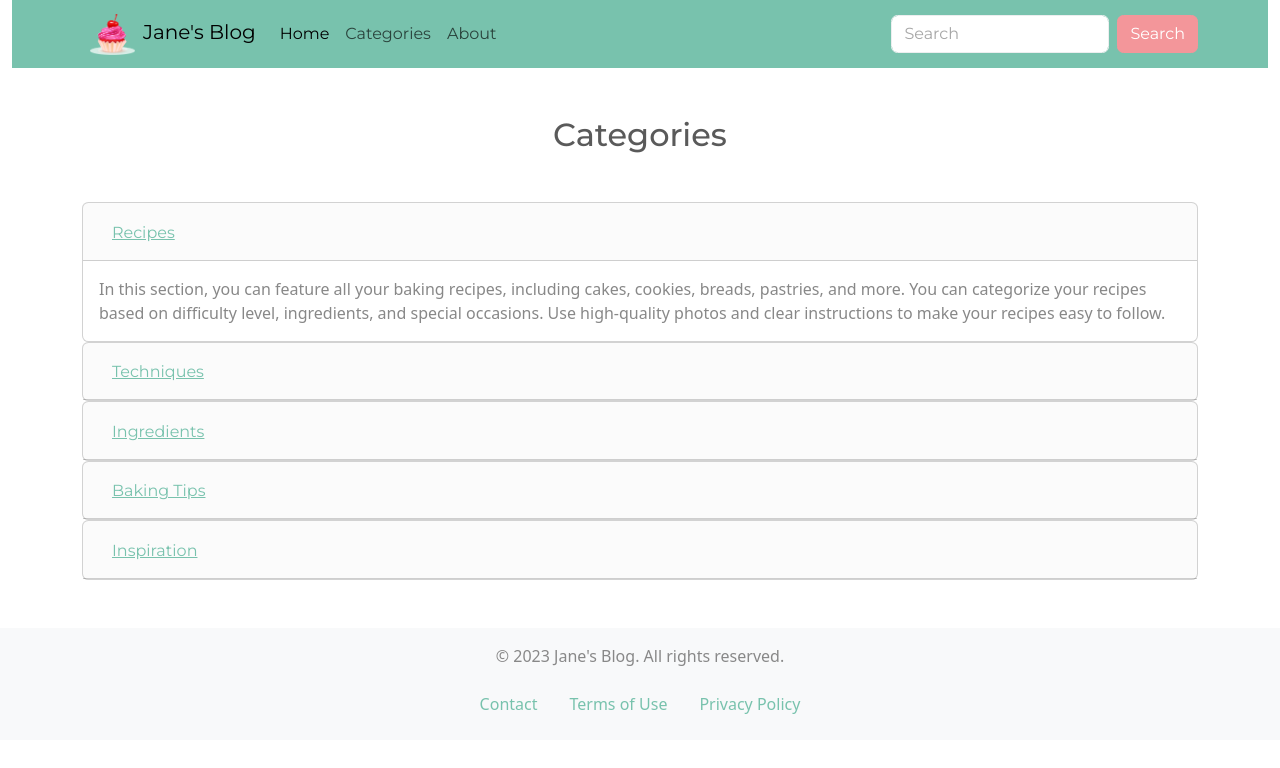
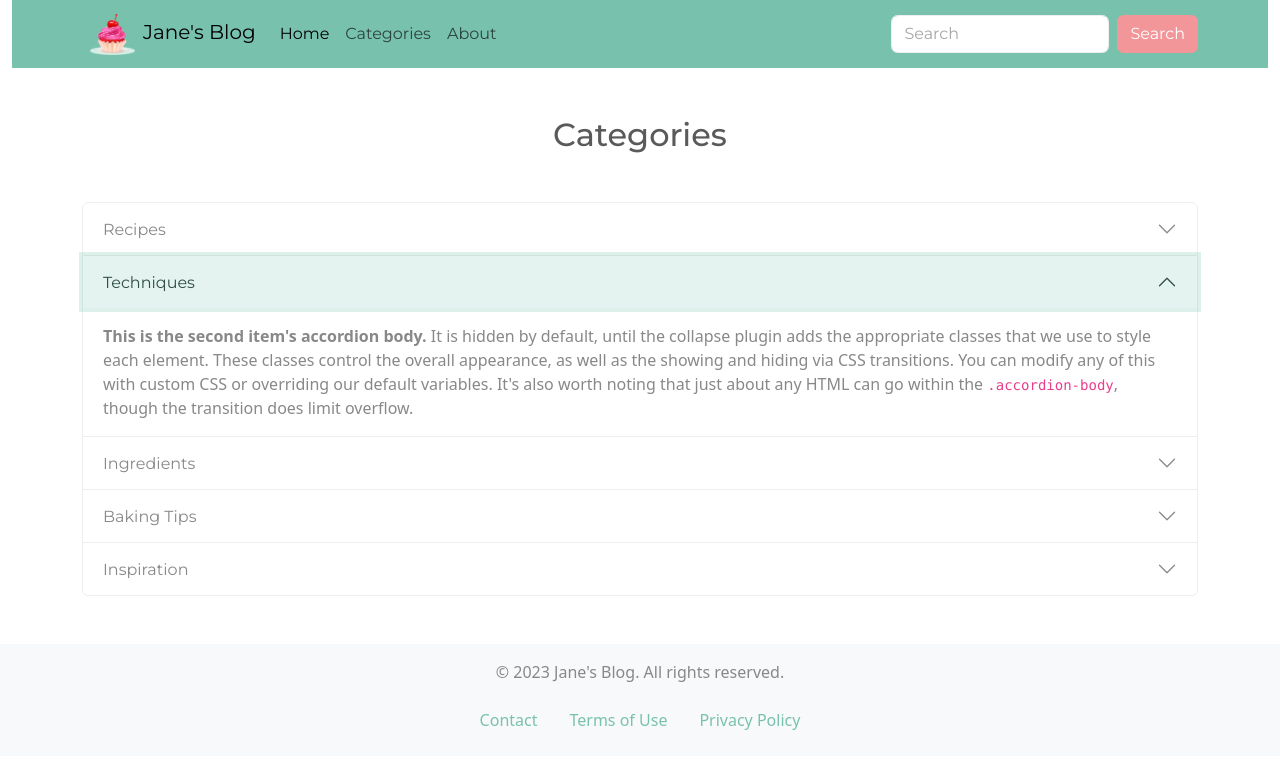
Before and after one commit to maryjanesalem/kodego-my_blog_app, a React (Create React App) app: page /categories in a window 1280 px wide. Both pictures are taken after a click on the button "Techniques". Shown: the top 768 px of the page. Built offline with nearby package versions, Linux system fonts and the light colour scheme.

Commit message:
fixed accordion in catagories

```diff
--- a/src/pages/Categories.js
+++ b/src/pages/Categories.js
@@ -1,150 +1,167 @@
 const Categories = () => {
   return (
     <div>
-      <div class="container my-5">
-        <h2 class="text-center mb-5">Categories</h2>
+      <div className="container my-5">
 
-        <div class="accordion" id="categoriesAccordion">
-
-          <div class="card">
-            <div class="card-header" id="headingOne">
-              <h2 class="mb-0">
+      <h2 className="text-center mb-5">Categories</h2>
+        <div className="accordion" id="accordionExample">
+          <div className="accordion-item">
+            <h2 className="accordion-header" id="headingOne">
               <button
-                  class="btn btn-link"
+                className="accordion-button"
                 type="button"
-                  data-toggle="collapse"
-                  data-target="#collapseOne"
+                data-bs-toggle="collapse"
+                data-bs-target="#collapseOne"
                 aria-expanded="true"
                 aria-controls="collapseOne"
               >
                 Recipes
               </button>
             </h2>
-            </div>
-
             <div
               id="collapseOne"
-              class="collapse show"
+              className="accordion-collapse collapse show"
               aria-labelledby="headingOne"
-              data-parent="#categoriesAccordion"
+              data-bs-parent="#accordionExample"
             >
-              <div class="card-body">
-                In this section, you can feature all your baking recipes,
-                including cakes, cookies, breads, pastries, and more. You can
-                categorize your recipes based on difficulty level, ingredients,
-                and special occasions. Use high-quality photos and clear
-                instructions to make your recipes easy to follow.
+              <div className="accordion-body">
+                <strong>This is the first item's accordion body.</strong> It is
+                shown by default, until the collapse plugin adds the appropriate
+                classes that we use to style each element. These classes control
+                the overall appearance, as well as the showing and hiding via
+                CSS transitions. You can modify any of this with custom CSS or
+                overriding our default variables. It's also worth noting that
+                just about any HTML can go within the{" "}
+                <code>.accordion-body</code>, though the transition does limit
+                overflow.
               </div>
             </div>
           </div>
-
-          <div class="card">
-            <div class="card-header" id="headingTwo">
-              <h2 class="mb-0">
+          <div className="accordion-item">
+            <h2 className="accordion-header" id="headingTwo">
               <button
-                  class="btn btn-link collapsed"
+                className="accordion-button collapsed"
                 type="button"
-                  data-toggle="collapse"
-                  data-target="#collapseTwo"
+                data-bs-toggle="collapse"
+                data-bs-target="#collapseTwo"
                 aria-expanded="false"
                 aria-controls="collapseTwo"
               >
                 Techniques
               </button>
             </h2>
-            </div>
             <div
               id="collapseTwo"
-              class="collapse"
+              className="accordion-collapse collapse"
               aria-labelledby="headingTwo"
-              data-parent="#categoriesAccordion"
+              data-bs-parent="#accordionExample"
             >
-              <div class="card-body">
-                This section can be all about the how-tos of baking. You can
-                share your tips on measuring, mixing, kneading, rolling, and
-                more. You can also include videos and step-by-step instructions
-                to help your readers understand the techniques.
+              <div className="accordion-body">
+                <strong>This is the second item's accordion body.</strong> It is
+                hidden by default, until the collapse plugin adds the
+                appropriate classes that we use to style each element. These
+                classes control the overall appearance, as well as the showing
+                and hiding via CSS transitions. You can modify any of this with
+                custom CSS or overriding our default variables. It's also worth
+                noting that just about any HTML can go within the{" "}
+                <code>.accordion-body</code>, though the transition does limit
+                overflow.
               </div>
             </div>
           </div>
-
-          <div class="card">
-            <div class="card-header" id="headingTwo">
-              <h2 class="mb-0">
+          <div className="accordion-item">
+            <h2 className="accordion-header" id="headingThree">
               <button
-                  class="btn btn-link collapsed"
+                className="accordion-button collapsed"
                 type="button"
-                  data-toggle="collapse"
-                  data-target="#collapseTwo"
+                data-bs-toggle="collapse"
+                data-bs-target="#collapseThree"
                 aria-expanded="false"
-                  aria-controls="collapseTwo"
+                aria-controls="collapseThree"
               >
                 Ingredients
               </button>
             </h2>
-            </div>
             <div
-              id="collapseTwo"
-              class="collapse"
-              aria-labelledby="headingTwo"
-              data-parent="#categoriesAccordion"
+              id="collapseThree"
+              className="accordion-collapse collapse"
+              aria-labelledby="headingThree"
+              data-bs-parent="#accordionExample"
             >
-              <div class="card-body">
-              Here, you can talk about the different ingredients used in baking, including flour, sugar, eggs, and more. You can also discuss the types of ingredients and how to choose the right one for your recipe.
+              <div className="accordion-body">
+                <strong>This is the third item's accordion body.</strong> It is
+                hidden by default, until the collapse plugin adds the
+                appropriate classes that we use to style each element. These
+                classes control the overall appearance, as well as the showing
+                and hiding via CSS transitions. You can modify any of this with
+                custom CSS or overriding our default variables. It's also worth
+                noting that just about any HTML can go within the{" "}
+                <code>.accordion-body</code>, though the transition does limit
+                overflow.
               </div>
             </div>
           </div>
-
-          <div class="card">
-            <div class="card-header" id="headingTwo">
-              <h2 class="mb-0">
+          <div className="accordion-item">
+            <h2 className="accordion-header" id="headingFour">
               <button
-                  class="btn btn-link collapsed"
+                className="accordion-button collapsed"
                 type="button"
-                  data-toggle="collapse"
-                  data-target="#collapseTwo"
+                data-bs-toggle="collapse"
+                data-bs-target="#collapseFour"
                 aria-expanded="false"
-                  aria-controls="collapseTwo"
+                aria-controls="collapseFour"
               >
                 Baking Tips
               </button>
             </h2>
-            </div>
             <div
-              id="collapseTwo"
-              class="collapse"
-              aria-labelledby="headingTwo"
-              data-parent="#categoriesAccordion"
+              id="collapseFour"
+              className="accordion-collapse collapse"
+              aria-labelledby="headingFour"
+              data-bs-parent="#accordionExample"
             >
-              <div class="card-body">
-              This section can be a collection of your best baking tips and advice, from how to prevent overbaking to how to decorate your creations. You can share your tips on troubleshooting common baking problems and provide advice for achieving the best results.
+              <div className="accordion-body">
+                <strong>This is the forth item's accordion body.</strong> It is
+                hidden by default, until the collapse plugin adds the
+                appropriate classes that we use to style each element. These
+                classes control the overall appearance, as well as the showing
+                and hiding via CSS transitions. You can modify any of this with
+                custom CSS or overriding our default variables. It's also worth
+                noting that just about any HTML can go within the{" "}
+                <code>.accordion-body</code>, though the transition does limit
+                overflow.
               </div>
             </div>
           </div>
-
-          <div class="card">
-            <div class="card-header" id="headingTwo">
-              <h2 class="mb-0">
+          <div className="accordion-item">
+            <h2 className="accordion-header" id="headingFive">
               <button
-                  class="btn btn-link collapsed"
+                className="accordion-button collapsed"
                 type="button"
-                  data-toggle="collapse"
-                  data-target="#collapseTwo"
+                data-bs-toggle="collapse"
+                data-bs-target="#collapseFive"
                 aria-expanded="false"
-                  aria-controls="collapseTwo"
+                aria-controls="collapseFive"
               >
                 Inspiration
               </button>
             </h2>
-            </div>
             <div
-              id="collapseTwo"
-              class="collapse"
-              aria-labelledby="headingTwo"
-              data-parent="#categoriesAccordion"
+              id="collapseFive"
+              className="accordion-collapse collapse"
+              aria-labelledby="headingFive"
+              data-bs-parent="#accordionExample"
             >
-              <div class="card-body">
-              This section can be a place to share your baking inspiration, whether it's a recipe you found, a baking challenge you took on, or a baking trend you're excited about. You can also feature other bakers and their creations, and share your thoughts on the latest baking trends.
+              <div className="accordion-body">
+                <strong>This is the fifth item's accordion body.</strong> It is
+                hidden by default, until the collapse plugin adds the
+                appropriate classes that we use to style each element. These
+                classes control the overall appearance, as well as the showing
+                and hiding via CSS transitions. You can modify any of this with
+                custom CSS or overriding our default variables. It's also worth
+                noting that just about any HTML can go within the{" "}
+                <code>.accordion-body</code>, though the transition does limit
+                overflow.
               </div>
             </div>
           </div>
@@ -153,14 +170,14 @@
 
 
 
+        </div>
+      </div>
 
 
 
 
 
     </div>
-      </div>
-    </div>
   );
 };
 
```
Lines whose indentation alone changed are shown as unchanged.
